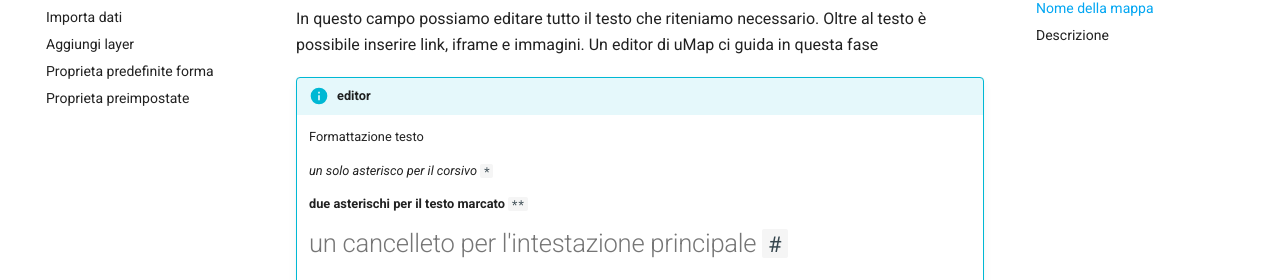
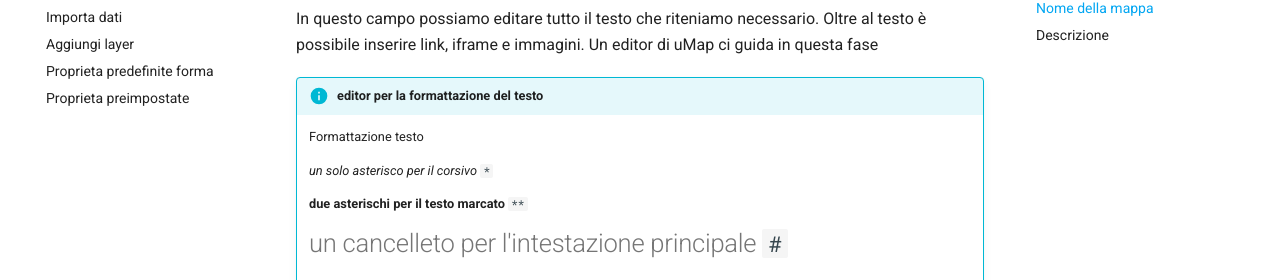
Before and after one commit to opendatasicilia/guida-umap, an MkDocs documentation site: the page built from docs/creare/index.md, in a window 1280 px wide and 900 px high, scrolled down 1869 px. Shown: the part 172-452 px from the top of the window. Built offline with MkDocs 1.6.1 and Material for MkDocs 9.7.7, drawn with Linux system fonts in a browser that asks for light colours; comment, search, counter and statistics services are not loaded.

Commit message:
Update index.md

```diff
--- a/docs/creare/index.md
+++ b/docs/creare/index.md
@@ -47,7 +47,7 @@ Se decidiamo di cambiare successivamente il nome della mappa che abbiamo dato in
 
 In questo campo possiamo editare tutto il testo che riteniamo necessario. Oltre al testo è possibile inserire link, iframe e immagini. Un editor di uMap ci guida in questa fase
 
-!!! Info "editor"
+!!! Info "editor per la formattazione del testo"
 
     Formattazione testo
 
```
